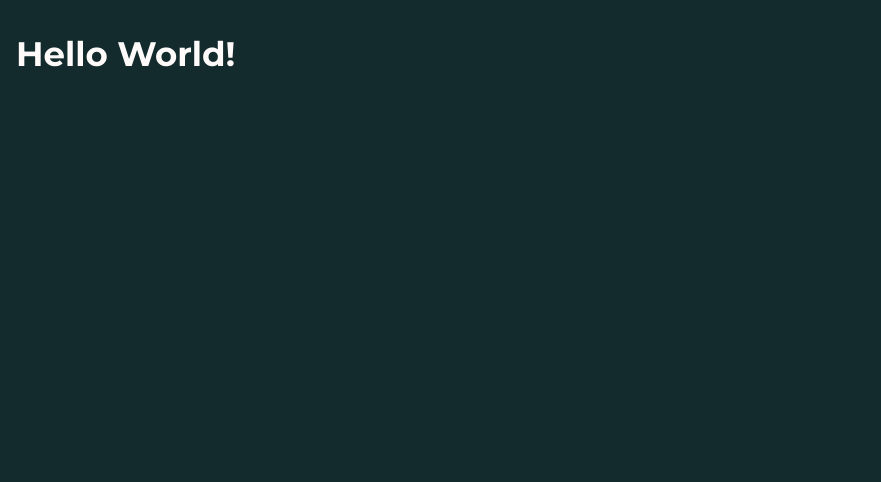
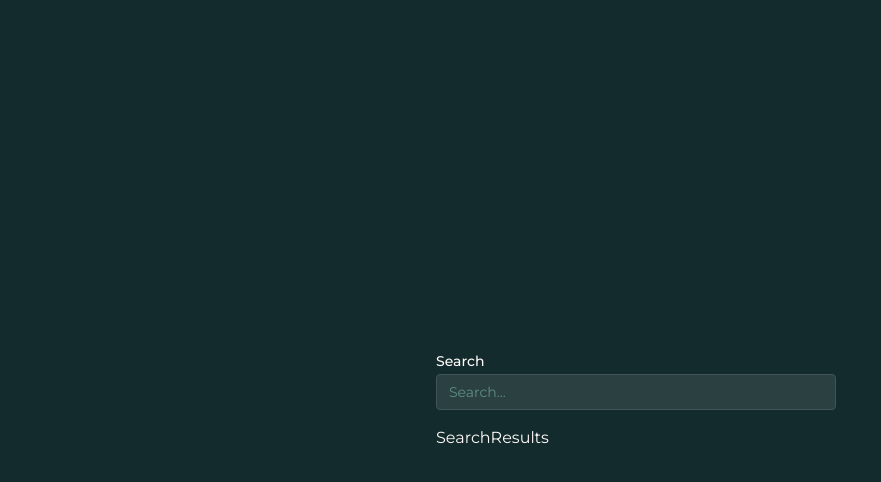
Before and after one commit to Hartaithan/trophy-hunt-template, a Next.js app: page / in a window 1280 px wide. Shown: the top 482 px of the page, without its empty margins (0-881 px from the left). Built offline with nearby package versions, Linux system fonts and the light colour scheme.

Commit message:
setup for search section layout

```diff
--- a/app/(auth)/page.tsx
+++ b/app/(auth)/page.tsx
@@ -1,11 +1,11 @@
 import type { FC } from "react";
-import { Title } from "@mantine/core";
 import PageContainer from "@/components/PageContainer/PageContainer";
+import SearchSection from "@/components/SearchSection/SearchSection";
 
 const Home: FC = () => {
   return (
-    <PageContainer>
-      <Title>Hello World!</Title>
+    <PageContainer w="100%" justify="center" align="center">
+      <SearchSection />
     </PageContainer>
   );
 };
--- a/app/(unauth)/signIn/page.tsx
+++ b/app/(unauth)/signIn/page.tsx
@@ -1,5 +1,5 @@
 import PageContainer from "@/components/PageContainer/PageContainer";
-import SignInForm from "@/forms/signIn";
+import SignInForm from "@/forms/sign-in";
 import { cookies } from "next/headers";
 import type { FC } from "react";
 import React from "react";
--- /dev/null
+++ b/components/SearchResults/SearchResults.tsx
@@ -0,0 +1,7 @@
+import type { FC } from "react";
+
+const SearchResults: FC = () => {
+  return <div>SearchResults</div>;
+};
+
+export default SearchResults;
--- /dev/null
+++ b/components/SearchSection/SearchSection.tsx
@@ -0,0 +1,17 @@
+"use client";
+
+import type { FC } from "react";
+import { Flex } from "@mantine/core";
+import SearchForm from "@/forms/search";
+import SearchResults from "../SearchResults/SearchResults";
+
+const SearchSection: FC = () => {
+  return (
+    <Flex direction="column" w="100%" maw={{ base: "95%", sm: 400 }} gap="md">
+      <SearchForm />
+      <SearchResults />
+    </Flex>
+  );
+};
+
+export default SearchSection;
--- /dev/null
+++ b/forms/search.tsx
@@ -0,0 +1,14 @@
+import { Box, Stack, TextInput } from "@mantine/core";
+import type { FC } from "react";
+
+const SearchForm: FC = () => {
+  return (
+    <Box w="100%">
+      <Stack>
+        <TextInput label="Search" placeholder="Search..." />
+      </Stack>
+    </Box>
+  );
+};
+
+export default SearchForm;
```
Also changed, not shown: forms/sign-in.tsx (renamed from forms/signIn.tsx).
